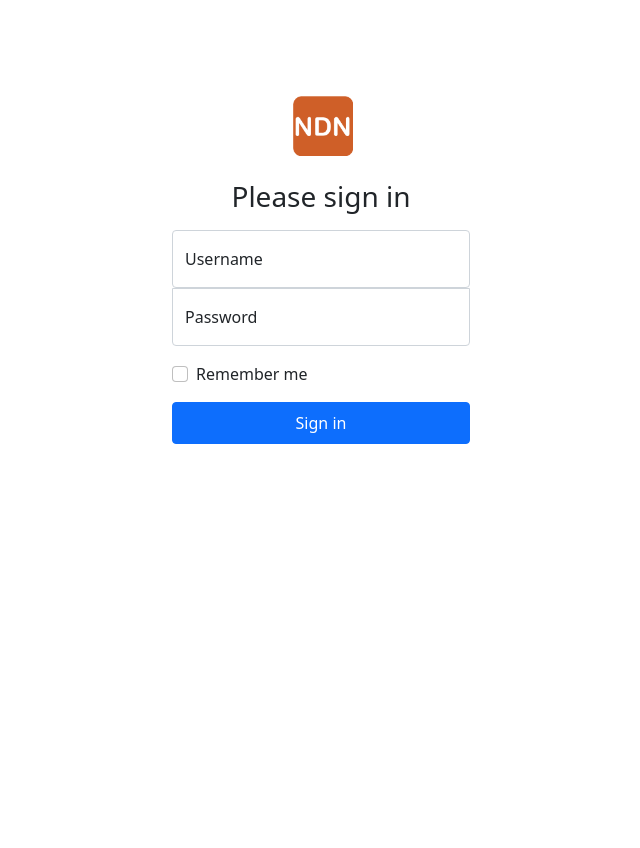
After one commit to NDNAppBachelorThesis/management-server, a Django app: page /login in a window 1280 px wide. The commit adds this page. Shown: the whole page, without its empty margins (319-959 px from the left). Run offline with Django 4.2, Linux system fonts and the light colour scheme; some libraries are stand-ins or nearby versions.

Commit message:
- Added login page

```diff
--- a/management/templates/index.html
+++ b/management/templates/index.html
@@ -5,6 +5,7 @@
     Dashboard
 {% endblock %}
 
+
 {% block content %}
-    Content
+   Content
 {% endblock %}
--- /dev/null
+++ b/management/templates/login.html
@@ -0,0 +1,44 @@
+{% extends 'raw_base.html' %}
+{% load static %}
+
+{% block title %}
+    Login
+{% endblock %}
+
+{% block styles %}
+    <link rel="stylesheet" href="{% static 'css/signin.css' %}">
+{% endblock %}
+
+{% block body %}
+    <main class="form-signin w-100 m-auto mt-5 pt-5">
+        <form method="POST">
+            {% csrf_token %}
+            <div class="row">
+                <div class="col-3 mx-auto">
+                    <img class="mb-4" src="{% static 'img/ndn_logo.png' %}" alt="" width="60">
+                </div>
+            </div>
+
+            <div class="row text-center">
+                <h1 class="h3 mb-3 fw-normal">Please sign in</h1>
+            </div>
+
+            <div class="form-floating">
+                <input type="text" class="form-control" id="username" name="username" placeholder="Username">
+                <label for="username">Username</label>
+            </div>
+            <div class="form-floating">
+                <input type="password" class="form-control" id="password" name="password" placeholder="Password">
+                <label for="password">Password</label>
+            </div>
+
+            <div class="form-check text-start my-3">
+                <input class="form-check-input" type="checkbox" id="remember-me" name="remember-me">
+                <label class="form-check-label" for="remember-me">
+                    Remember me
+                </label>
+            </div>
+            <button class="btn btn-primary w-100 py-2" type="submit">Sign in</button>
+        </form>
+    </main>
+{% endblock %}
--- /dev/null
+++ b/management/templates/raw_base.html
@@ -0,0 +1,26 @@
+{% load static %}
+
+<!doctype html>
+<html lang="en">
+<head>
+    <meta charset="UTF-8">
+    <meta name="viewport"
+          content="width=device-width, user-scalable=no, initial-scale=1.0, maximum-scale=1.0, minimum-scale=1.0">
+    <meta http-equiv="X-UA-Compatible" content="ie=edge">
+    <title>{% block title %}{% endblock %}</title>
+    <link rel="stylesheet" href="{% static 'css/bootstrap/bootstrap.min.css' %}">
+    <link rel="stylesheet" href="{% static 'css/base.css' %}">
+    {% block styles %}{% endblock %}
+</head>
+<body>
+
+
+{% block body %}
+{% endblock %}
+
+
+<script src="{% static 'js/bootstrap/bootstrap.bundle.min.js' %}"></script>
+{% block scripts %}{% endblock %}
+
+</body>
+</html>
--- a/management/urls.py
+++ b/management/urls.py
@@ -5,9 +5,13 @@ from management import views
 
 urlpatterns = [
     path('', views.IndexView.as_view(), name='index'),
+    path('login', views.LoginView.as_view(), name='login'),
+    path('logout', views.LogoutView.as_view(), name='logout'),
     path('boards', views.BoardsView.as_view(), name='boards'),
     path('register', views.RegisterBoard.as_view(), name='register'),
     path('ping/<int:device_id>', views.PingView.as_view(), name='ping'),
     path('updateBoards', views.UpdateView.as_view(), name='update'),
     path('firmwareUpdateComplete/<int:board_id>', views.FirmwareUpdateCompleteView.as_view(), name='firmware_update_complete'),
+    path('settings', views.SettingsView.as_view(), name='settings'),
+    path('settingsApi', views.SettingsApiView.as_view(), name='settings_api'),
 ]
--- a/management/views.py
+++ b/management/views.py
@@ -1,9 +1,15 @@
 import datetime
 import json
+import re
 
+from django.contrib.auth import authenticate, login, logout
+from django.contrib.auth.mixins import LoginRequiredMixin
 from django.core.handlers.wsgi import WSGIRequest
-from django.http import HttpResponse
+from django.http import HttpResponse, JsonResponse
+from django.shortcuts import redirect
+from django.urls import reverse
 from django.utils.decorators import method_decorator
+from django.utils.http import urlencode
 from django.views import View
 from django.views.decorators.csrf import csrf_exempt
 from django.views.generic import TemplateView
@@ -11,7 +17,11 @@ from django.views.generic import TemplateView
 from management.models import *
 
 
-class IndexView(TemplateView):
+class NDNUtilMixin(LoginRequiredMixin):
+    login_url = 'login'
+
+
+class IndexView(NDNUtilMixin, TemplateView):
     template_name = "index.html"
 
     def get_context_data(self, **kwargs):
@@ -20,7 +30,37 @@ class IndexView(TemplateView):
         }
 
 
-class BoardsView(TemplateView):
+class LoginView(TemplateView):
+    template_name = 'login.html'
+
+    def post(self, request: WSGIRequest):
+        path = request.GET.get('next') or reverse('index')
+        username = request.POST.get('username')
+        password = request.POST.get('password')
+        remember_me = request.POST.get('remember-me') == 'on'
+
+        user = authenticate(request, username=username, password=password)
+
+        if user is not None:
+            login(request, user)
+            return redirect(path)
+
+        res = redirect('login')
+        res['Location'] += '?' + urlencode({'next': path, 'error': 'true'})
+        return res
+
+    def get_context_data(self, **kwargs):
+        return {}
+
+
+class LogoutView(NDNUtilMixin, View):
+
+    def get(self, request: WSGIRequest):
+        logout(request)
+        return redirect(reverse('login'))
+
+
+class BoardsView(NDNUtilMixin, TemplateView):
     template_name = "boards.html"
 
     def get_context_data(self, **kwargs):
@@ -30,6 +70,58 @@ class BoardsView(TemplateView):
         return {
             'boards': boards,
         }
+
+
+class UpdateView(NDNUtilMixin, TemplateView):
+    template_name = "update.html"
+
+    def get_context_data(self):
+        boards = Boards.objects.filter(last_ping_time__gte=datetime.datetime.utcnow() - datetime.timedelta(seconds=5))
+
+        return {
+            'boards': boards,
+        }
+
+
+class FirmwareUpdateCompleteView(NDNUtilMixin, View):
+
+    def post(self, request, board_id: int):
+
+        try:
+            board = Boards.objects.get(id=board_id)
+        except Boards.DoesNotExist:
+            return HttpResponse("BOARD_NOT_EXIST", status=400)
+
+        successful = request.POST.get('success') in ('True', 'true', 1)
+
+        board.last_flash_time = datetime.datetime.utcnow()
+        board.last_flash_successful = successful
+        board.save()
+
+        return HttpResponse("OK")
+
+
+class SettingsView(NDNUtilMixin, TemplateView):
+    template_name = 'settings.html'
+
+    def post(self, request):
+        post_ndn_ip = request.POST.get('ndnIp')
+        if not re.match(r'^(\d{1,3}\.){3}\d{1,3}$', post_ndn_ip):
+            return redirect('settings')
+
+        settings = Settings.get_instance()
+        settings.ndn_router_ip = post_ndn_ip
+        settings.save()
+
+        return redirect('settings')
+
+    def get_context_data(self):
+        return {
+            'settings': Settings.get_instance(),
+        }
+
+
+# -----  API views  -----
 
 
 @method_decorator(csrf_exempt, name='dispatch')
@@ -61,30 +153,12 @@ class PingView(View):
         return HttpResponse("PONG")
 
 
-class UpdateView(TemplateView):
-    template_name = "update.html"
+@method_decorator(csrf_exempt, name='dispatch')
+class SettingsApiView(View):
 
-    def get_context_data(self):
-        boards = Boards.objects.filter(last_ping_time__gte=datetime.datetime.utcnow() - datetime.timedelta(seconds=5))
+    def get(self, request):
+        settings = Settings.get_instance()
 
-        return {
-            'boards': boards,
-        }
-
-
-class FirmwareUpdateCompleteView(View):
-
-    def post(self, request, board_id: int):
-
-        try:
-            board = Boards.objects.get(id=board_id)
-        except Boards.DoesNotExist:
-            return HttpResponse("BOARD_NOT_EXIST", status=400)
-
-        successful = request.POST.get('success') in ('True', 'true', 1)
-
-        board.last_flash_time = datetime.datetime.utcnow()
-        board.last_flash_successful = successful
-        board.save()
-
-        return HttpResponse("OK")
+        return JsonResponse({
+            'ndfIp': settings.ndn_router_ip,
+        })
--- a/static/css/base.css
+++ b/static/css/base.css
@@ -4,8 +4,13 @@
     position: relative;
 }
 
+html, body {
+    height: 100%;
+}
+
 .content-wrapper {
     background-color: rgba(0, 0, 0, 0.03);
+    height: 91.5%;
     position: relative;
     z-index: 0;
 }
--- /dev/null
+++ b/static/css/signin.css
@@ -0,0 +1,25 @@
+html,
+body {
+    height: 100%;
+}
+
+.form-signin {
+    max-width: 330px;
+    padding: 1rem;
+}
+
+.form-signin .form-floating:focus-within {
+    z-index: 2;
+}
+
+.form-signin input[type="email"] {
+    margin-bottom: -1px;
+    border-bottom-right-radius: 0;
+    border-bottom-left-radius: 0;
+}
+
+.form-signin input[type="password"] {
+    margin-bottom: 10px;
+    border-top-left-radius: 0;
+    border-top-right-radius: 0;
+}
--- a/static/js/update.js
+++ b/static/js/update.js
@@ -31,8 +31,7 @@ window.onload = function () {
                 var rowData = row.dataset;
                 console.log("Updating firmware for " + rowData.ip);
                 let progressBarElem = $('#progress-bar-' + rowData.id);
-                reportUpdateStatus(rowData.id, true)
-                return;
+
                 $.when($.ajax({
                     type: 'POST',
                     url: 'http://' + rowData.ip + '/update',
```
Also changed, not shown: management/models.py (+12 -0 lines), management/templates/base.html (+16 -23 lines), management/templates/boards.html (+7 -1 lines), management/templates/settings.html (added, +40 -0 lines), README.md (added), static/img/offline.png (added), static/img/online.png (added).
